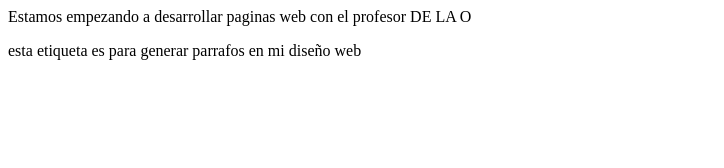
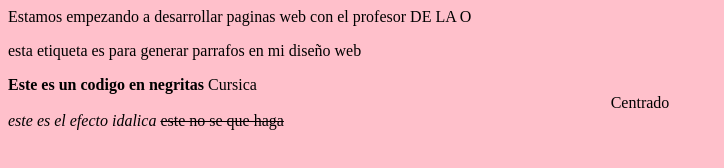
Before and after one commit to HugoLecona/HugoLecona.github.io, a plain HTML site: page index.html in a window 1280 px wide. Shown: the whole page, without its empty margins (0-724 px from the left). Drawn offline with Linux system fonts and the light colour scheme.

Commit message:
Etiquetas

```diff
--- a/index.html
+++ b/index.html
@@ -12,5 +12,19 @@
     <p>
         esta etiqueta es para generar parrafos en mi diseño web
     </p>
+    <b>
+        Este es un codigo en negritas
+    </b>
+    <s>
+
+    </s>
+    <k>
+        Cursica
+    </k>
+    <center> Centrado</center>
+    <i>este es el efecto idalica</i>
+    <del>este no se que haga</del>
+    <body bgcolor="pink">
+
 </body>
 </html>
```
